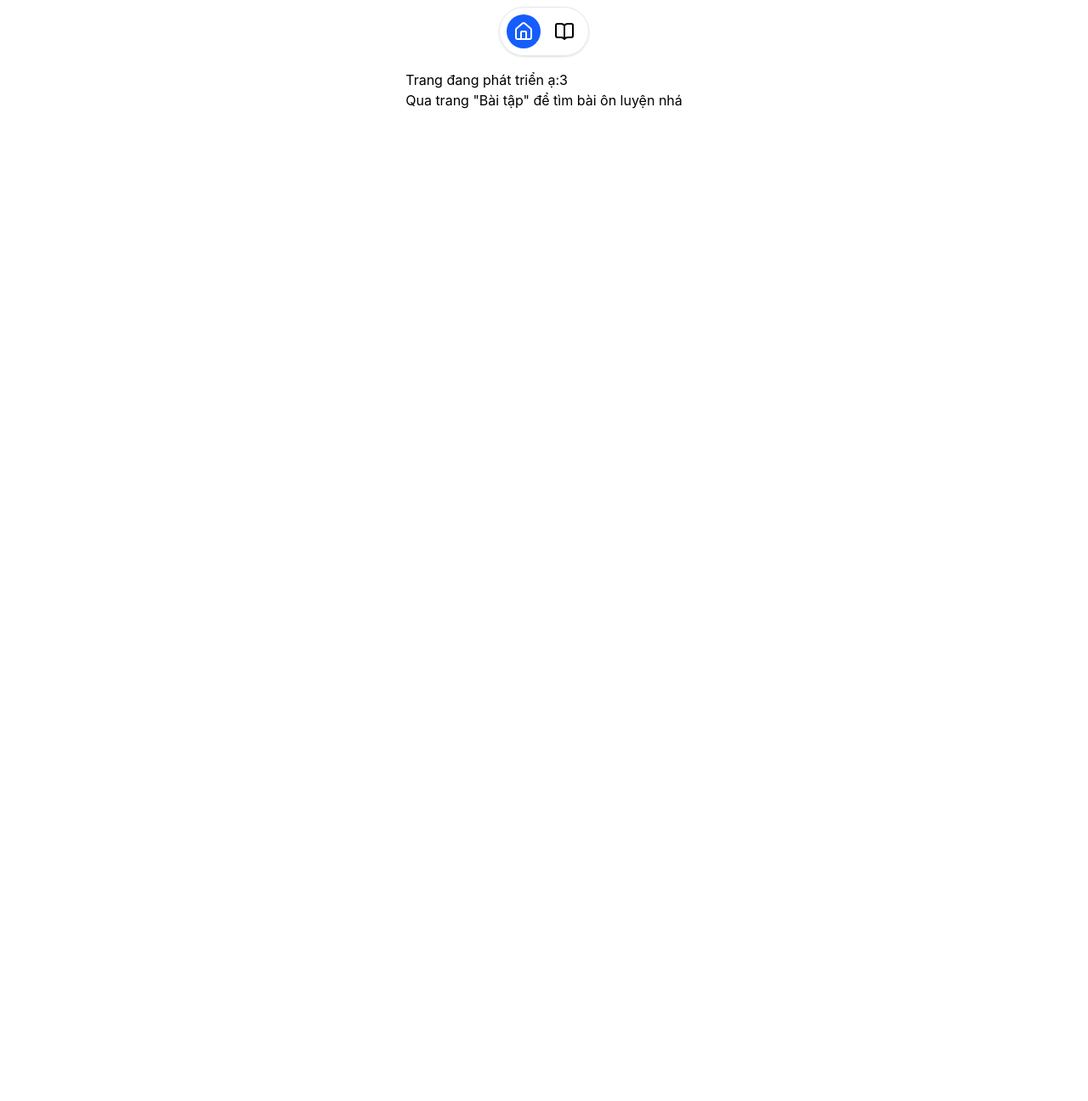
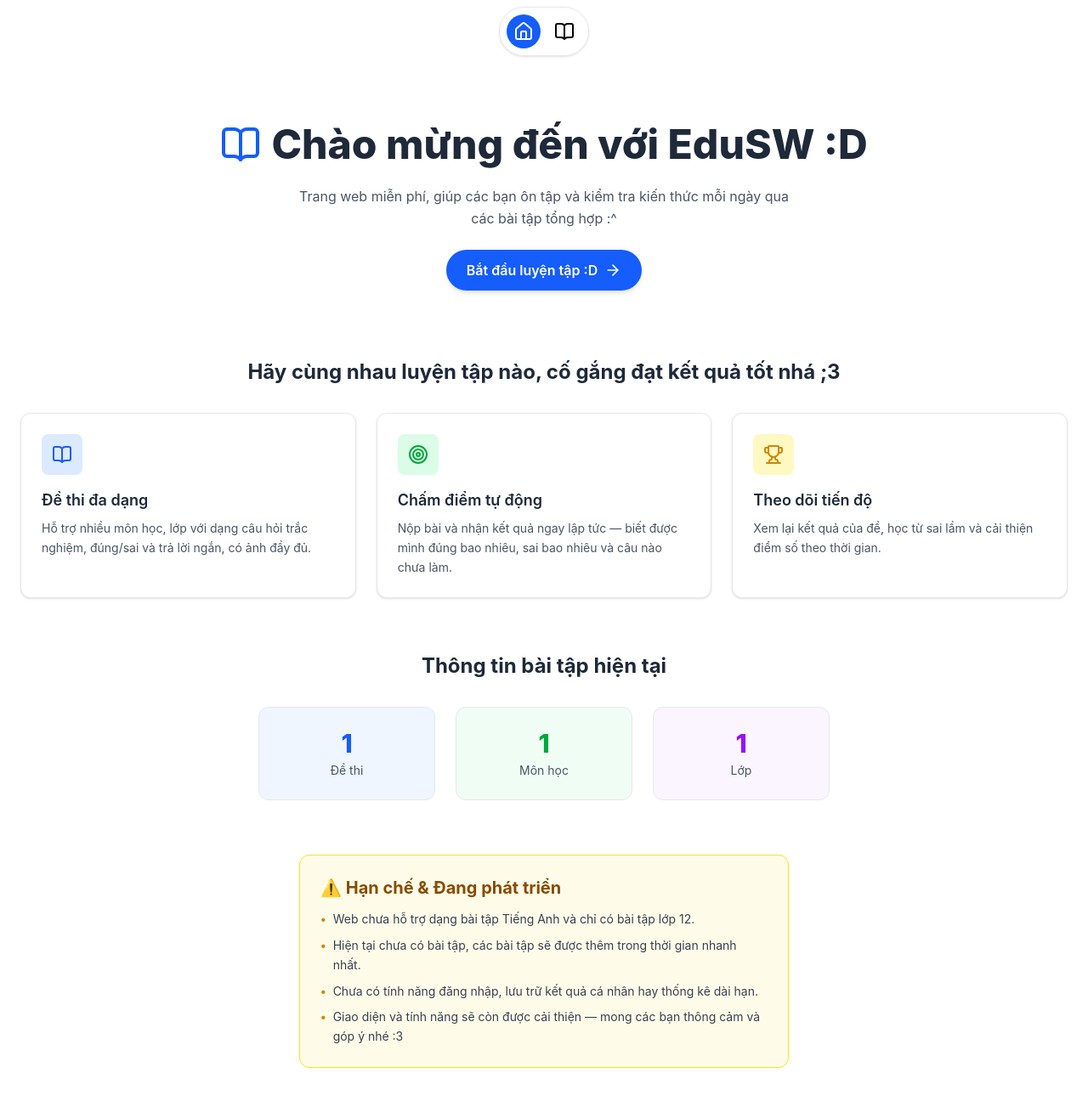
Before and after one commit to chpvchp/edu-sw, a React (Vite) app: page / in a window 1280 px wide. Shown: the top 1296 px of the page at 85% size. Before the commit the page ends 874 px from the top, so only its background shows below. Built offline with nearby package versions, Linux system fonts and the light colour scheme.

Commit message:
feat(ui): add UI introduction in HomePage.tsx

```diff
--- a/src/pages/HomePage.tsx
+++ b/src/pages/HomePage.tsx
@@ -1,13 +1,140 @@
+import { Link } from "react-router-dom";
+import { BookOpen, Target, Trophy, ArrowRight } from "lucide-react";
+import { useListExam } from "../hooks/useExam";
+
 /**
  * HomePage | trang chủ.
  * Acts as the landing page and gently directs the learner toward the practice list without duplicating the exam flow.
  * Đóng vai trò trang chào đầu và dẫn người học tới danh sách bài tập mà không lặp lại luồng luyện đề.
  */
 export default function HomePage() {
+  const { data } = useListExam();
+
+  const subjectCount = new Set(data?.map((e) => e.name_subject)).size;
+  const classCount = new Set(data?.map((e) => e.class_exam)).size;
+
   return (
-    <main className="min-h-screen max-w-7xl flex-1 mx-auto">
-      <p className="pt-4">Trang đang phát triển ạ:3</p>
-      <p>Qua trang "Bài tập" để tìm bài ôn luyện nhá</p>
+    <main className="min-h-screen max-w-7xl flex-1 mx-auto flex flex-col">
+
+      {/* ── Hero ─────────────────────────────────────────── */}
+      <section className="flex flex-col items-center justify-center text-center py-20 px-4 gap-6">
+        <div className="flex items-center gap-3">
+          <BookOpen className="w-12 h-12 text-blue-600" />
+          <h1 className="text-4xl md:text-5xl font-extrabold text-gray-800">
+            Chào mừng đến với EduSW :D
+          </h1>
+        </div>
+
+        <p className="max-w-xl text-gray-600 leading-relaxed">
+          Trang web miễn phí, giúp các bạn ôn tập và kiểm tra kiến thức mỗi ngày qua các bài tập tổng hợp :^
+        </p>
+
+        <Link
+          to="/bai-tap"
+          className="inline-flex items-center gap-2 px-6 py-3 bg-blue-600 text-white font-semibold rounded-full
+                     shadow-md hover:bg-blue-800 hover:shadow-lg transition duration-300 hover:scale-110"
+        >
+          Bắt đầu luyện tập :D
+          <ArrowRight className="w-5 h-5" />
+        </Link>
+      </section>
+
+      {/* ── Features ─────────────────────────────────────── */}
+      <section className="px-4 pb-16">
+        <h2 className="text-2xl font-bold text-center text-gray-800 mb-8">
+          Hãy cùng nhau luyện tập nào, cố gắng đạt kết quả tốt nhá ;3
+        </h2>
+
+        <div className="grid grid-cols-1 md:grid-cols-3 gap-6">
+          {/* Feature 1 */}
+          <div className="p-6 border border-gray-200 rounded-xl bg-white shadow-sm hover:shadow-md transition">
+            <div className="w-12 h-12 rounded-lg bg-blue-100 flex items-center justify-center mb-4">
+              <BookOpen className="w-6 h-6 text-blue-600" />
+            </div>
+            <h3 className="font-semibold text-lg text-gray-800 mb-2">Đề thi đa dạng</h3>
+            <p className="text-gray-600 text-sm leading-relaxed">
+              Hỗ trợ nhiều môn học, lớp với dạng câu hỏi trắc nghiệm, đúng/sai và trả lời ngắn, có ảnh đầy đủ.
+            </p>
+          </div>
+
+          {/* Feature 2 */}
+          <div className="p-6 border border-gray-200 rounded-xl bg-white shadow-sm hover:shadow-md transition">
+            <div className="w-12 h-12 rounded-lg bg-green-100 flex items-center justify-center mb-4">
+              <Target className="w-6 h-6 text-green-600" />
+            </div>
+            <h3 className="font-semibold text-lg text-gray-800 mb-2">Chấm điểm tự động</h3>
+            <p className="text-gray-600 text-sm leading-relaxed">
+              Nộp bài và nhận kết quả ngay lập tức — biết được mình đúng bao nhiêu, sai bao nhiêu và câu nào chưa làm.
+            </p>
+          </div>
+
+          {/* Feature 3 */}
+          <div className="p-6 border border-gray-200 rounded-xl bg-white shadow-sm hover:shadow-md transition">
+            <div className="w-12 h-12 rounded-lg bg-yellow-100 flex items-center justify-center mb-4">
+              <Trophy className="w-6 h-6 text-yellow-600" />
+            </div>
+            <h3 className="font-semibold text-lg text-gray-800 mb-2">Theo dõi tiến độ</h3>
+            <p className="text-gray-600 text-sm leading-relaxed">
+              Xem lại kết quả của đề, học từ sai lầm và cải thiện điểm số theo thời gian.
+            </p>
+          </div>
+        </div>
+      </section>
+
+      {/* ── Stats ────────────────────────────────────────── */}
+      {data && data.length > 0 && (
+        <section className="px-4 pb-16">
+          <h2 className="text-2xl font-bold text-center text-gray-800 mb-8">
+            Thông tin bài tập hiện tại
+          </h2>
+
+          <div className="grid grid-cols-1 sm:grid-cols-3 gap-6 max-w-2xl mx-auto">
+            <div className="p-6 text-center border border-gray-200 rounded-xl bg-blue-50">
+              <p className="text-3xl font-extrabold text-blue-600">{data.length}</p>
+              <p className="text-gray-600 text-sm mt-1">Đề thi</p>
+            </div>
+
+            <div className="p-6 text-center border border-gray-200 rounded-xl bg-green-50">
+              <p className="text-3xl font-extrabold text-green-600">{subjectCount}</p>
+              <p className="text-gray-600 text-sm mt-1">Môn học</p>
+            </div>
+
+            <div className="p-6 text-center border border-gray-200 rounded-xl bg-purple-50">
+              <p className="text-3xl font-extrabold text-purple-600">{classCount}</p>
+              <p className="text-gray-600 text-sm mt-1">Lớp</p>
+            </div>
+          </div>
+        </section>
+      )}
+
+      {/* ── Limitations ──────────────────────────────────── */}
+      <section className="px-4 pb-16">
+        <div className="max-w-xl mx-auto p-6 border border-yellow-300 rounded-xl bg-yellow-50">
+          <h2 className="text-xl font-bold text-yellow-800 mb-3">
+            ⚠️ Hạn chế & Đang phát triển
+          </h2>
+
+          <ul className="space-y-2 text-gray-700 text-sm leading-relaxed">
+            <li className="flex gap-2">
+              <span className="text-yellow-600 font-bold">•</span>
+              <span>Web chưa hỗ trợ dạng bài tập Tiếng Anh và chỉ có bài tập lớp 12.</span>
+            </li>
+            <li className="flex gap-2">
+              <span className="text-yellow-600 font-bold">•</span>
+              <span>Hiện tại chưa có bài tập, các bài tập sẽ được thêm trong thời gian nhanh nhất.</span>
+            </li>
+            <li className="flex gap-2">
+              <span className="text-yellow-600 font-bold">•</span>
+              <span>Chưa có tính năng đăng nhập, lưu trữ kết quả cá nhân hay thống kê dài hạn.</span>
+            </li>
+            <li className="flex gap-2">
+              <span className="text-yellow-600 font-bold">•</span>
+              <span>Giao diện và tính năng sẽ còn được cải thiện — mong các bạn thông cảm và góp ý nhé :3</span>
+            </li>
+          </ul>
+        </div>
+      </section>
+
     </main>
-  )
+  );
 }
```
